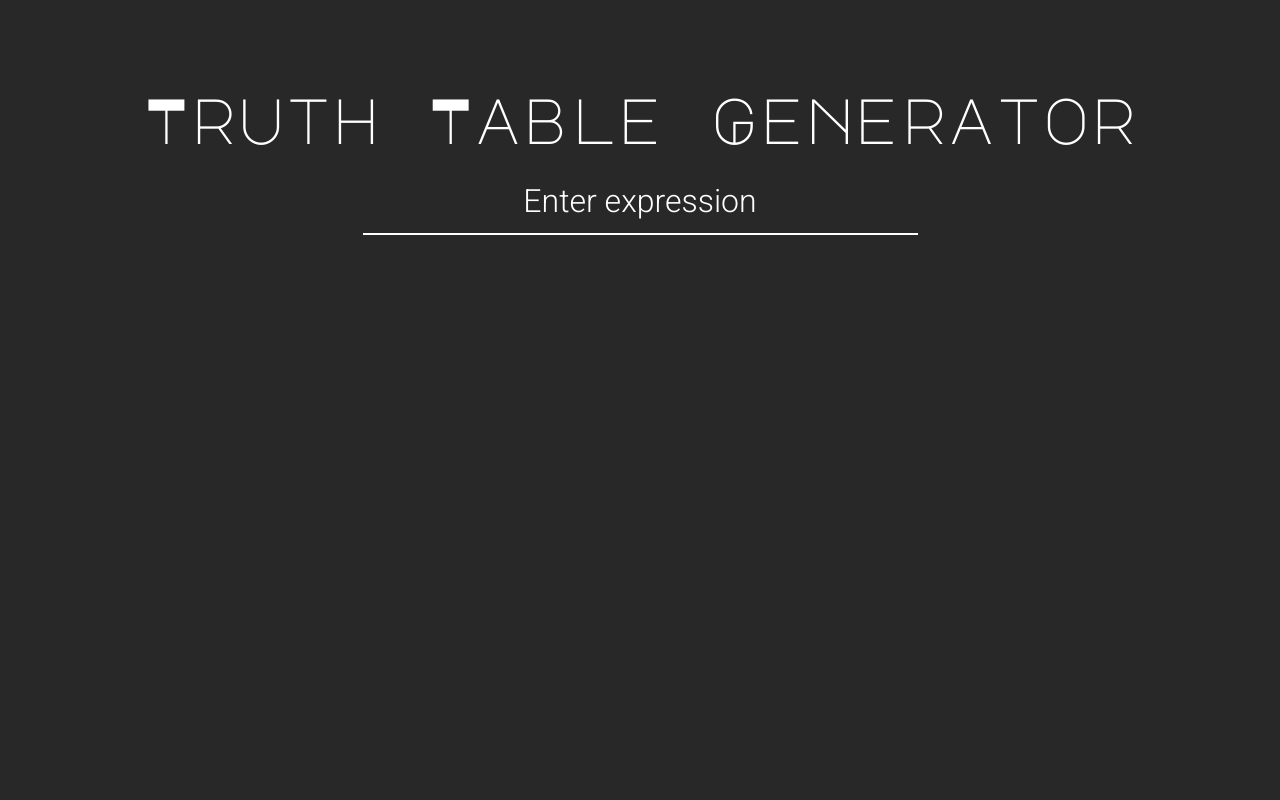
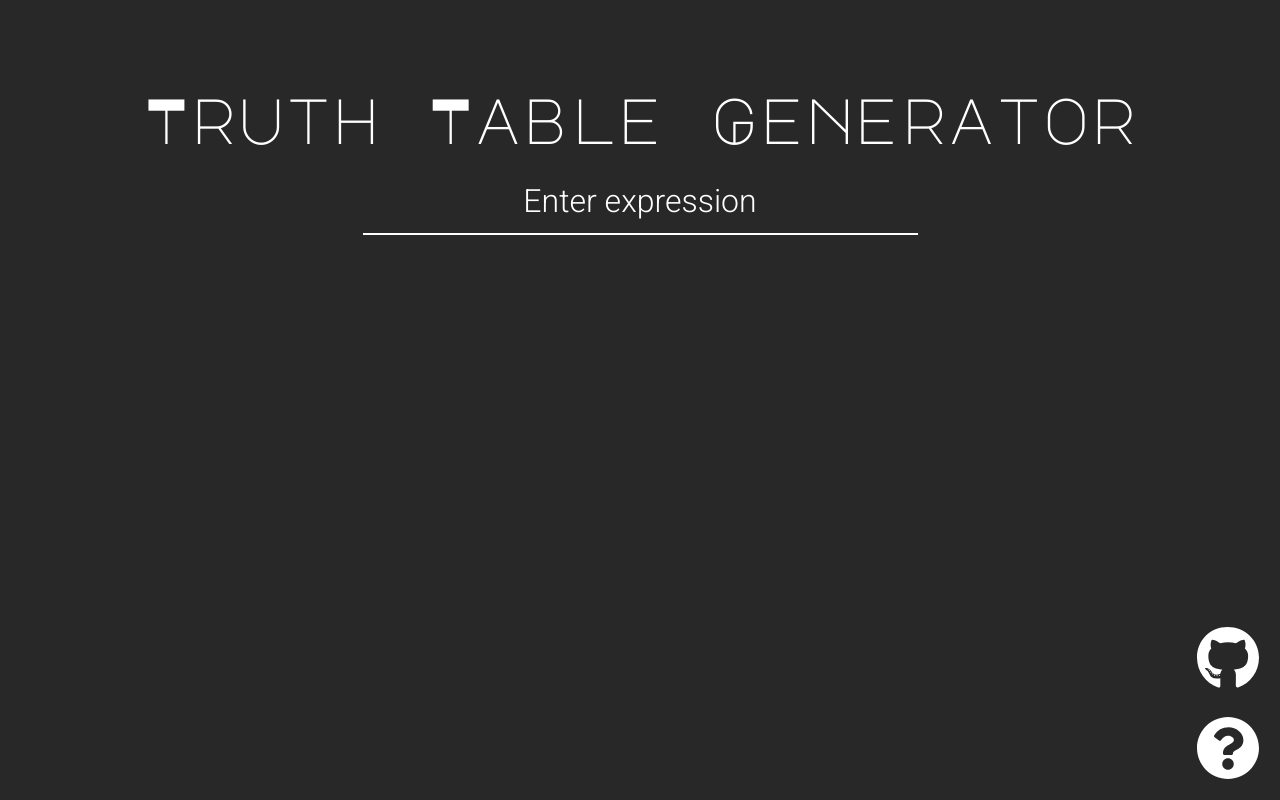
Before and after one commit to maxwowo/truth-table, a React (Create React App) app: page / in a window 1280 px wide. Built offline with nearby package versions, Linux system fonts and the light colour scheme.

Commit message:
Added two buttons.

```diff
--- a/package.json
+++ b/package.json
@@ -3,6 +3,11 @@
   "version": "0.1.0",
   "private": true,
   "dependencies": {
+    "@fortawesome/fontawesome-svg-core": "^1.2.14",
+    "@fortawesome/free-brands-svg-icons": "^5.7.1",
+    "@fortawesome/free-regular-svg-icons": "^5.7.1",
+    "@fortawesome/free-solid-svg-icons": "^5.7.1",
+    "@fortawesome/react-fontawesome": "^0.1.4",
     "bootstrap": "^4.2.1",
     "classnames": "^2.2.6",
     "react": "^16.8.1",
--- /dev/null
+++ b/src/components/Page/Page.js
@@ -0,0 +1,29 @@
+import React from "react";
+import Cockpit from "../Cockpit/Cockpit";
+import TruthTable from "../TruthTable/TruthTable";
+import { FontAwesomeIcon } from "@fortawesome/react-fontawesome";
+import { faQuestionCircle } from "@fortawesome/free-solid-svg-icons";
+import { faGithub } from "@fortawesome/free-brands-svg-icons";
+import styles from "./Page.module.css";
+
+const Page = props => (
+  <div className={styles.page}>
+    <Cockpit
+      onInputChanged={props.onInputChanged}
+      onKeyPress={props.onKeyPress}
+    />
+
+    {props.showTable ? (
+      <TruthTable content={props.content} head={props.head} />
+    ) : null}
+
+    <FontAwesomeIcon icon={faQuestionCircle} className={styles.helpIcon} />
+    <FontAwesomeIcon
+      onClick={() => window.open("https://github.com/maxwowo", "_blank")}
+      icon={faGithub}
+      className={styles.githubIcon}
+    />
+  </div>
+);
+
+export default Page;
--- /dev/null
+++ b/src/components/Page/Page.module.css
@@ -0,0 +1,25 @@
+.page {
+    margin-top: 10vh;
+}
+
+.helpIcon, .githubIcon {
+    color: white;
+    font-size: 4em;
+    bottom: 0;
+    right: 0;
+    position: fixed;
+    transition: 0.2s;
+}
+
+.helpIcon {
+    margin: 0 20px 20px 0;
+}
+
+.githubIcon {
+    margin: 0 20px 110px 0;
+}
+
+.helpIcon:hover, .githubIcon:hover {
+    cursor: pointer;
+    transform: scale(1.2);
+}
--- a/src/components/TruthTable/TruthTable.js
+++ b/src/components/TruthTable/TruthTable.js
@@ -3,7 +3,7 @@ import "bootstrap/dist/css/bootstrap.css";
 import { Table, Container } from "reactstrap";
 import TruthTableBody from "./TruthTableBody/TruthTableBody";
 import TruthTableHead from "./TruthTableHead/TruthTableHead";
-import styles from "./TruthTable.module.css";
+import "./TruthTable.module.css";
 
 const TruthTable = props => (
   <Container>
--- a/src/components/TruthTable/TruthTable.module.css
+++ b/src/components/TruthTable/TruthTable.module.css
@@ -1,8 +1,9 @@
-@import url("https://fonts.googleapis.com/css?family=Lato:300");
+@import url("https://fonts.googleapis.com/css?family=Lato:300,400");
 
 table {
   color: white;
   text-align: center;
   font-size: 1.5em;
   font-family: 'Lato', sans-serif;
+  font-weight: 300;
 }
--- a/src/components/TruthTable/TruthTableHead/TruthTableHead.module.css
+++ b/src/components/TruthTable/TruthTableHead/TruthTableHead.module.css
@@ -0,0 +1,3 @@
+thead {
+    font-weight: 400;
+}
--- a/src/containers/App.js
+++ b/src/containers/App.js
@@ -1,8 +1,7 @@
 import React, { Component } from "react";
-import Cockpit from "../components/Cockpit/Cockpit";
-import TruthTable from "../components/TruthTable/TruthTable";
+import Page from "../components/Page/Page";
+import "./App.module.css";
 import * as Helper from "./Helper";
-import styles from "./App.module.css";
 
 class App extends Component {
   state = {
@@ -12,7 +11,7 @@ class App extends Component {
   };
 
   handleInputChanged = event => {
-    const formattedExp = Helper.formatExp(event.target.value)
+    const formattedExp = Helper.formatExp(event.target.value);
 
     event.target.value = formattedExp;
 
@@ -33,18 +32,14 @@ class App extends Component {
   };
 
   render() {
-    const table = this.state.showTable ? (
-      <TruthTable content={this.state.ttContent} head={this.state.ttHead} />
-    ) : null;
-
     return (
-      <div className={styles.appBody}>
-        <Cockpit
-          onInputChanged={this.handleInputChanged}
-          onKeyPress={this.handleKeyPress}
-        />
-        {table}
-      </div>
+      <Page
+        onInputChanged={this.handleInputChanged}
+        onKeyPress={this.handleKeyPress}
+        content={this.state.ttContent}
+        head={this.state.ttHead}
+        showTable={this.state.showTable}
+      />
     );
   }
 }
--- a/src/containers/App.module.css
+++ b/src/containers/App.module.css
@@ -1,7 +1,3 @@
 body {
     background-color: #282828;
 }
-
-.appBody {
-    margin-top: 10vh;
-}
--- a/src/containers/Helper.js
+++ b/src/containers/Helper.js
@@ -22,7 +22,7 @@ export function getTableHead(vars, exp) {
 
 export function validKey(key) {
   function isAlpha(key) {
-    return key.length == 1 && key.match(/^[A-Z]+$/i);
+    return key.length === 1 && key.match(/^[A-Z]+$/i);
   }
 
   return OPERATORS.includes(key) || isAlpha(key);
```
Also changed, not shown: 1 other file (tests, documents, lock files or other folders).
